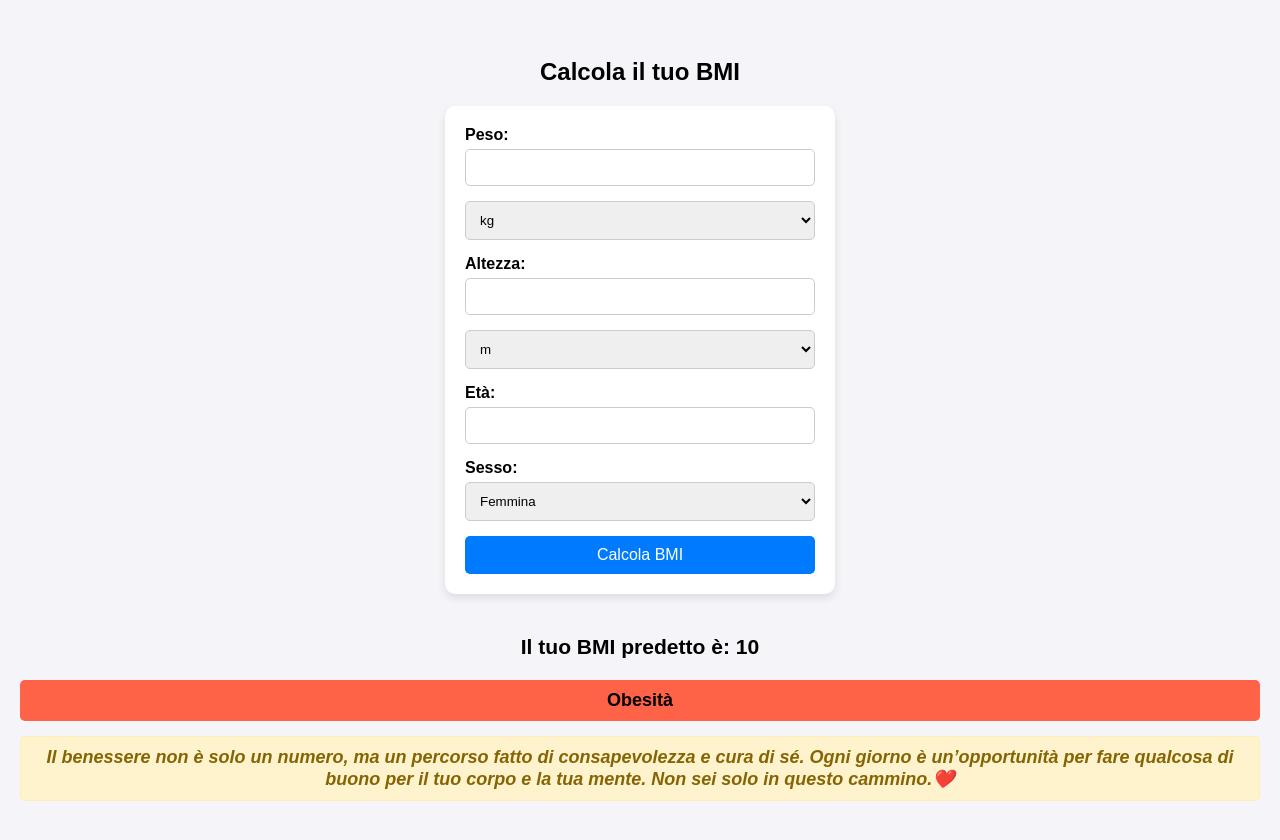
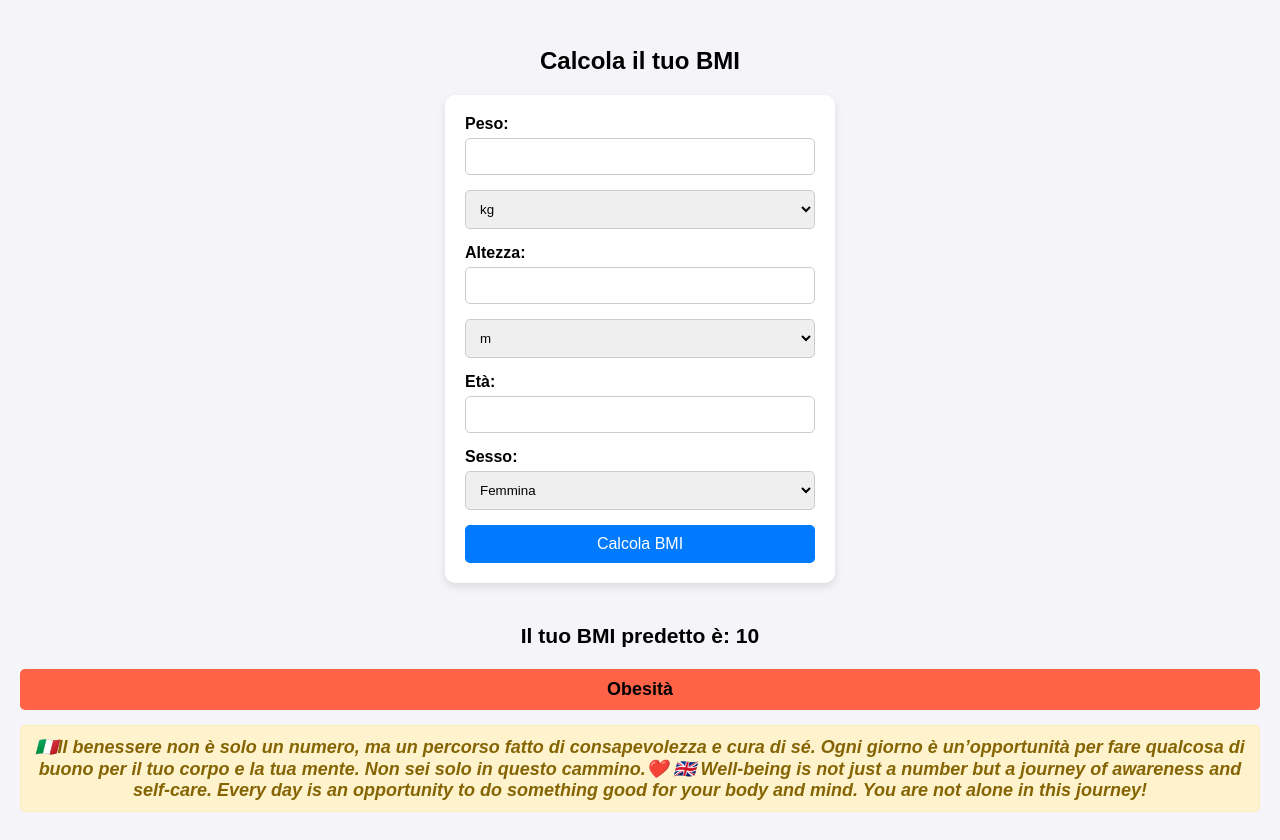
Before and after one commit to Claudialollo/BMIcalculator01, a Flask app: template templates/index.html in a window 1280 px wide. Run offline with Flask 3, Linux system fonts and the light colour scheme; the template is opened without the code that fills it: most values are stand-ins (such as "Sample title", 1, 10 or a date in 2020); parts of the project's set-up code (start-up, migrations or seed data) failed here and were passed over.

Commit message:
Update index.html

```diff
--- a/templates/index.html
+++ b/templates/index.html
@@ -143,13 +143,16 @@
             <!-- Gentle Reminder -->
             <div class="reminder">
                 {% if bmi < 18.5 %}
-                    Il tuo corpo ha bisogno di energia e cura per funzionare al meglio. Nutrilo con amore e attenzione, e non aver paura di chiedere supporto per trovare il giusto equilibrio. Il benessere è una combinazione di forza, salute e serenità, e tu meriti di sentirti al meglio ogni giorno.
-                {% elif bmi < 25 %}
-                    Stai mantenendo un buon equilibrio! Continua a prenderti cura di te con un’alimentazione sana e uno stile di vita attivo. Il benessere è un viaggio, non una destinazione.
+                    🇮🇹Il tuo corpo ha bisogno di energia e cura per funzionare al meglio. Nutrilo con amore e attenzione, e non aver paura di chiedere supporto per trovare il giusto equilibrio. Il benessere è una combinazione di forza, salute e serenità, e tu meriti di sentirti al meglio ogni giorno.
+                    🇬🇧 Your body needs energy and care to function at its best. Nourish it with love and attention, and don’t be afraid to seek support to find the right balance. Well-being is a combination of strength, health, and peace, and you deserve to feel your best every day
+                    🇮🇹Stai mantenendo un buon equilibrio! Continua a prenderti cura di te con un’alimentazione sana e uno stile di vita attivo. Il benessere è un viaggio, non una destinazione.
+                    🇬🇧 You're maintaining a great balance! Keep taking care of yourself with a healthy diet and an active lifestyle. Well-being is a journey, not a destination.
                 {% elif bmi < 30 %}
-                    l tuo corpo è il tuo compagno di vita, trattalo con rispetto e ascoltalo. Piccoli passi verso uno stile di vita sano possono fare una grande differenza nel tempo!
+                    🇮🇹Il tuo corpo è il tuo compagno di vita, trattalo con rispetto e ascoltalo. Piccoli passi verso uno stile di vita sano possono fare una grande differenza nel tempo!
+                    🇬🇧 Your body is your ally—treat it with care and listen to its needs. Small lifestyle changes, like a more balanced diet and a bit more movement, can make a big difference over time. Every step counts, and you deserve to feel your best!
                 {% else %}
-                    Il benessere non è solo un numero, ma un percorso fatto di consapevolezza e cura di sé. Ogni giorno è un’opportunità per fare qualcosa di buono per il tuo corpo e la tua mente. Non sei solo in questo cammino.❤️
+                    🇮🇹Il benessere non è solo un numero, ma un percorso fatto di consapevolezza e cura di sé. Ogni giorno è un’opportunità per fare qualcosa di buono per il tuo corpo e la tua mente. Non sei solo in questo cammino.❤️
+                    🇬🇧 Well-being is not just a number but a journey of awareness and self-care. Every day is an opportunity to do something good for your body and mind. You are not alone in this journey!
                 {% endif %}
             </div>
         </div>
```
